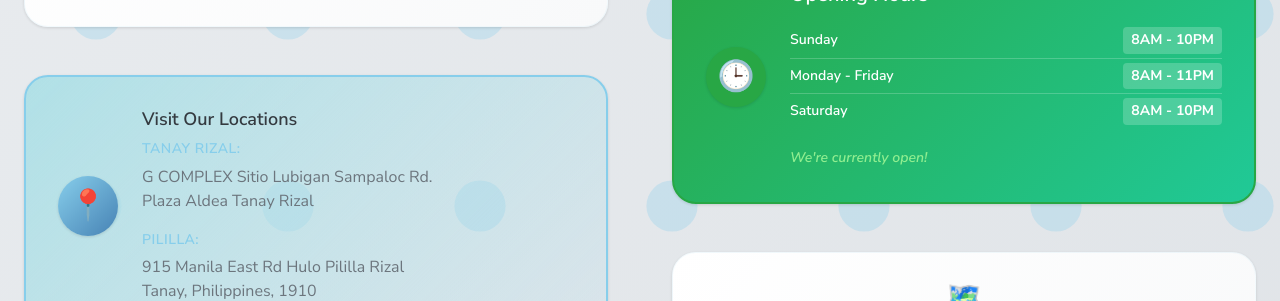
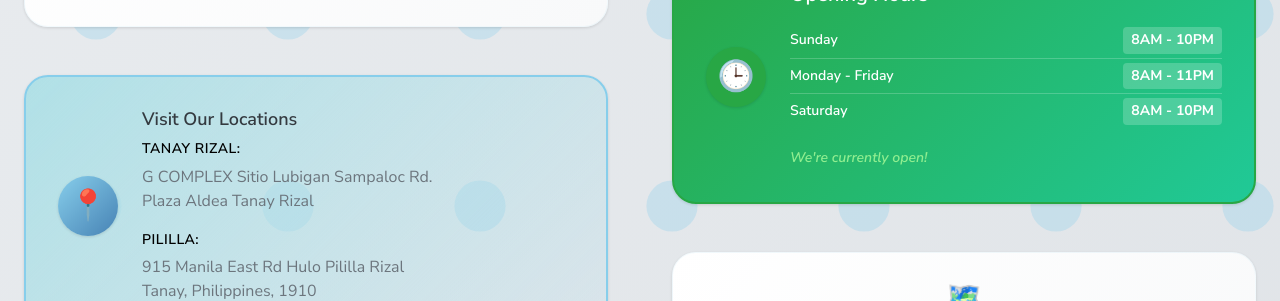
Before and after one commit to Ayzieldev/Arios-Landing-Page, a React (Create React App) app: page / in a window 1280 px wide. Shown: the part 3840-4141 px from the top of the page. Built offline with nearby package versions, Linux system fonts and the light colour scheme; no server answers.

Commit message:
fix contact us label

```diff
--- a/src/styles/components/_contact.scss
+++ b/src/styles/components/_contact.scss
@@ -307,7 +307,7 @@
     &__label {
       display: block;
       font-weight: 600;
-      color: $primary-color;
+      color: $black;
       font-size: $font-size-sm;
       margin-bottom: $spacing-xs;
       text-transform: uppercase;
```
